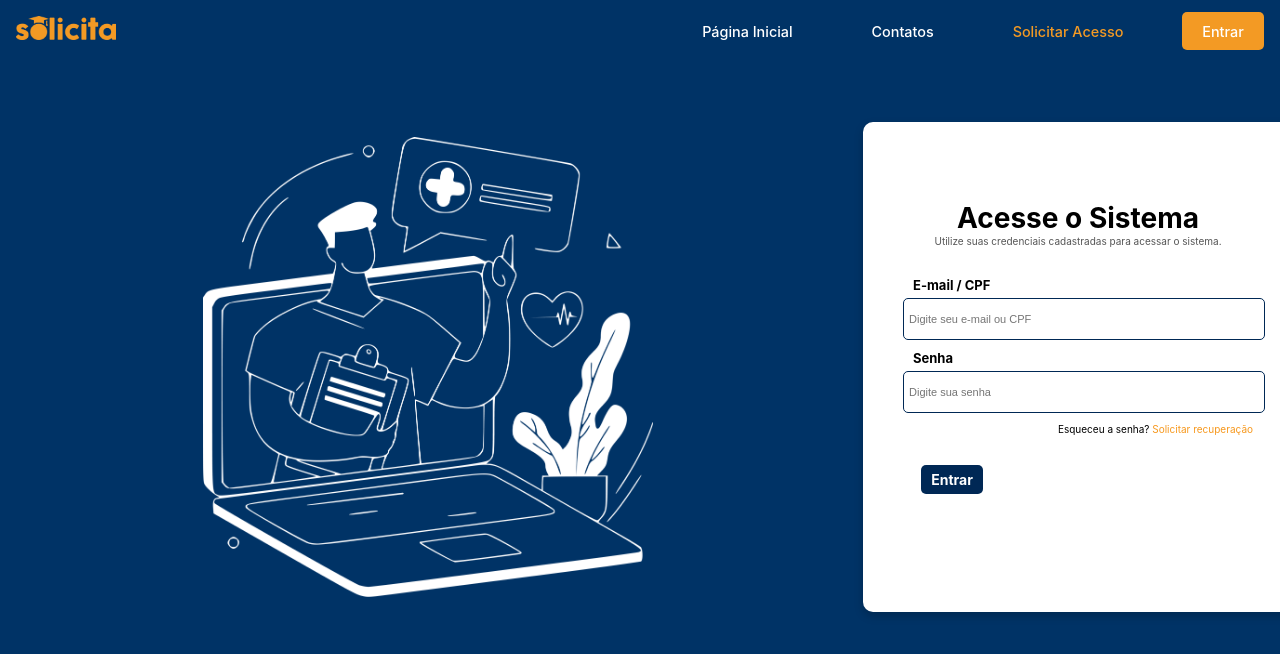
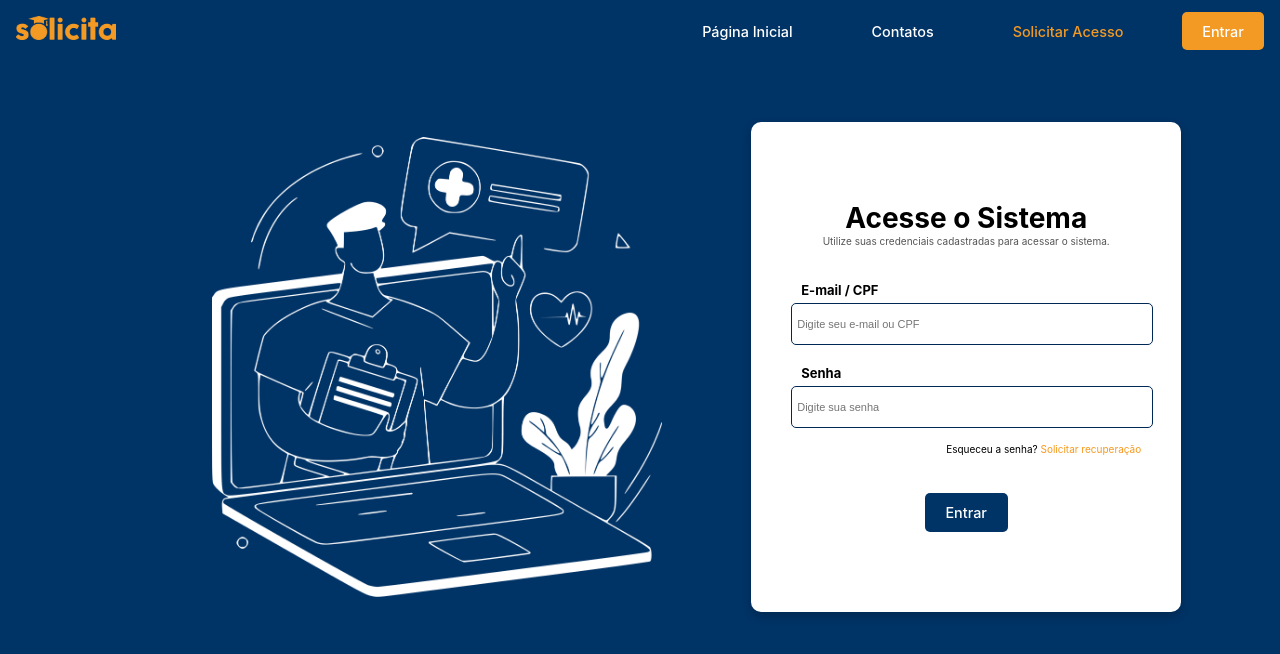
Before and after one commit to laisqueiroz/solicita, a Vue app in the folder frontend/: page /login in a window 1280 px wide. Shown: the top 654 px of the page. Built offline with nearby package versions, Linux system fonts and the light colour scheme.

Commit message:
configurando o login validando com o back

```diff
--- a/frontend/src/views/LoginPage.vue
+++ b/frontend/src/views/LoginPage.vue
@@ -1,4 +1,5 @@
 <template>
+    <title>Solicita - Login</title>
     <HeaderHome />
     <div class="container">
         <div class="illustration">
@@ -7,21 +8,63 @@
         <div class="login-box">
             <h1>Acesse o Sistema</h1>
             <p>Utilize suas credenciais cadastradas para acessar o sistema.</p>
-            <label for="email">E-mail / CPF</label>
-            <input type="email" id="email" placeholder="Digite seu e-mail ou CPF" />
-            <label for="password">Senha</label>
-            <input type="password" id="password" placeholder="Digite sua senha" />
+            <div id="divlogin">
+                <label for="email">E-mail / CPF</label>
+                <input v-model="cpf" type="email" id="email" required placeholder="Digite seu e-mail ou CPF" />
+            </div>
+            <div id="divlogin">
+                <label for="password">Senha</label>
+                <input v-model="password" type="password" id="password" required placeholder="Digite sua senha" />
+            </div>
             <div class="forgot-password">
                 Esqueceu a senha? <a href="#">Solicitar recuperação</a>
             </div>
             <br>
-            <button class="btn-primary">Entrar</button>
+            <div id="erroMessage">
+                <p v-if="errorMessage" class="error-message">{{ errorMessage }}</p>
+            </div>
+            <button class="btn-primary" @click="login">Entrar</button>
         </div>
     </div>
 </template>
 
 <script setup>
-import HeaderHome from "../components/HeaderHome.vue"
+import { ref } from "vue";
+import { loginUser } from "../services/api.js"
+import { useRouter } from "vue-router";
+import HeaderHome from "../components/HeaderHome.vue";
+
+const router = useRouter();
+const cpf = ref('')
+const password = ref('')
+const errorMessage = ref('')
+
+const login = async () => {
+    errorMessage.value = ''
+
+    if (!cpf.value || !password.value) {
+        errorMessage.value = 'Preencha todos os campos!'
+        return
+    }
+    try {
+        const data = await loginUser(cpf.value, password.value)
+        console.log('Login bem-sucedido:', data)
+        const { token, role } = data;
+
+        localStorage.setItem("token", token);
+        localStorage.setItem("role", role);
+
+        if (role === "admin") {
+            router.push("/gestao-admin");
+        } else {
+            router.push("/gestao-ie");
+        }
+        // Aqui você pode armazenar o token e redirecionar para outra página, se necessário
+    } catch (error) {
+        errorMessage.value = error
+        console.error('Erro no login:', error)
+    }
+}
 
 </script>
 
@@ -29,11 +72,16 @@ import HeaderHome from "../components/HeaderHome.vue"
 h1 {
     color: #000;
 }
+
+#erroMessage p {
+    color: #C20000;
+    font-size: 0.8em;
+}
         .container {
             display: flex;
+            justify-content: space-around;
             gap: 200px;
-            max-width: 1100px;
-            width: 100%;
+            width: 90%;
         }
 
         .illustration img {
@@ -44,6 +92,8 @@ h1 {
         }
 
         .login-box {
+            display: flex;
+            flex-direction: column;
             background: #ffffff;
             color: #000;
             padding: 40px;
@@ -52,18 +102,19 @@ h1 {
             box-shadow: 0px 4px 10px rgba(0, 0, 0, 0.2);
             width: 350px;
             height: 390px;
-            text-align: center;
-            position: relative;
             left: 140px;
+            align-items: center;
         }
 
         .login-box h1 {
+            text-align: center;
             font-size: 28px;
             margin-bottom: 10px;
             font-weight: bold;
         }
 
         .login-box p {
+            text-align: center;
             font-size: 10px;
             color: #555;
             margin-bottom: 30px;
@@ -71,12 +122,18 @@ h1 {
         }
 
         .login-box label {
+            text-align: left;
             font-size: 13px;
             display: block;
             font-weight: bold;
             margin-bottom: 5px;
             text-align: left;
             padding-left: 10px;
+        }
+
+        .login-box button:hover {
+            background-color: #f7981d;
+            color: #ffffff;
         }
 
         .login-box input {
@@ -88,24 +145,13 @@ h1 {
             border-radius: 5px;
             font-size: 11px;
         }
-
-        .login-box button {
-            padding: 6px 10px;
-            background-color: #002855;
-            color: white;
-            margin-top: 10px;
-            border: none;
-            border-radius: 5px;
-            cursor: pointer;
-            font-size: 14px;
-            font-weight: bold;
-        }
-
-        .login-box button:hover {
-            background-color: #001f3f;
+        .login-box #divlogin {
+            width: 100%;
+            padding: 5px;
         }
 
         .forgot-password {
+            align-self: flex-end;
             font-size: 10px;
             text-align: right;
         }
```
